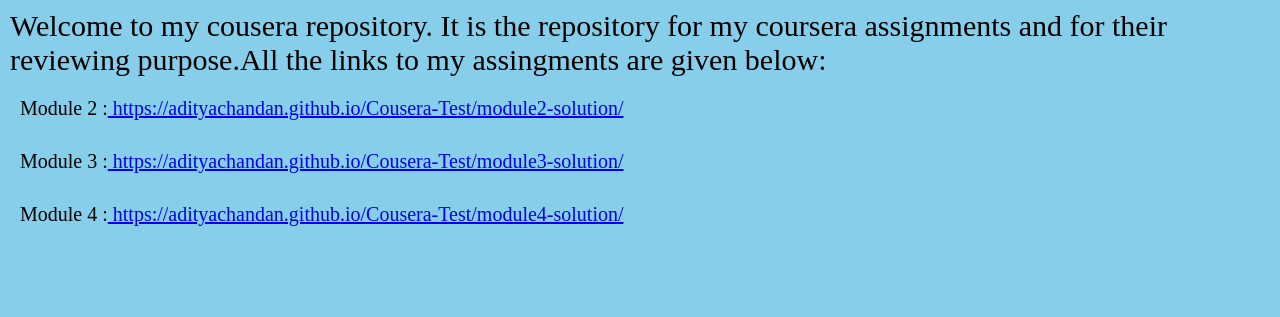
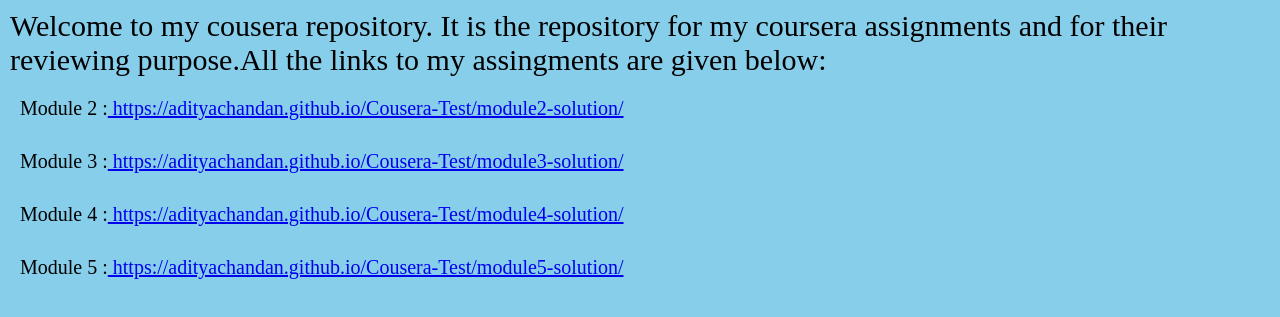
Before and after one commit to AdityaChandan/Coursera-Test, a plain HTML site: page index.html in a window 1280 px wide. Shown: the part 101-418 px from the top of the page. Drawn offline with Linux system fonts and the light colour scheme.

Commit message:
index file updated with module5 link

```diff
--- a/index.html
+++ b/index.html
@@ -41,6 +41,6 @@
 	<div class="links">Module 2 :<a href="module2-solution/index.html"> https://adityachandan.github.io/Cousera-Test/module2-solution/</a></div>
 	<div class="links">Module 3 :<a href="module3-solution/index.html"> https://adityachandan.github.io/Cousera-Test/module3-solution/</a></div>
 	<div class="links">Module 4 :<a href="module4-solution/index.html"> https://adityachandan.github.io/Cousera-Test/module4-solution/</a></div>
-
+	<div class="links">Module 5 :<a href="module5-solution/index.html"> https://adityachandan.github.io/Cousera-Test/module5-solution/</a></div>
 </body>
 </html>
```
